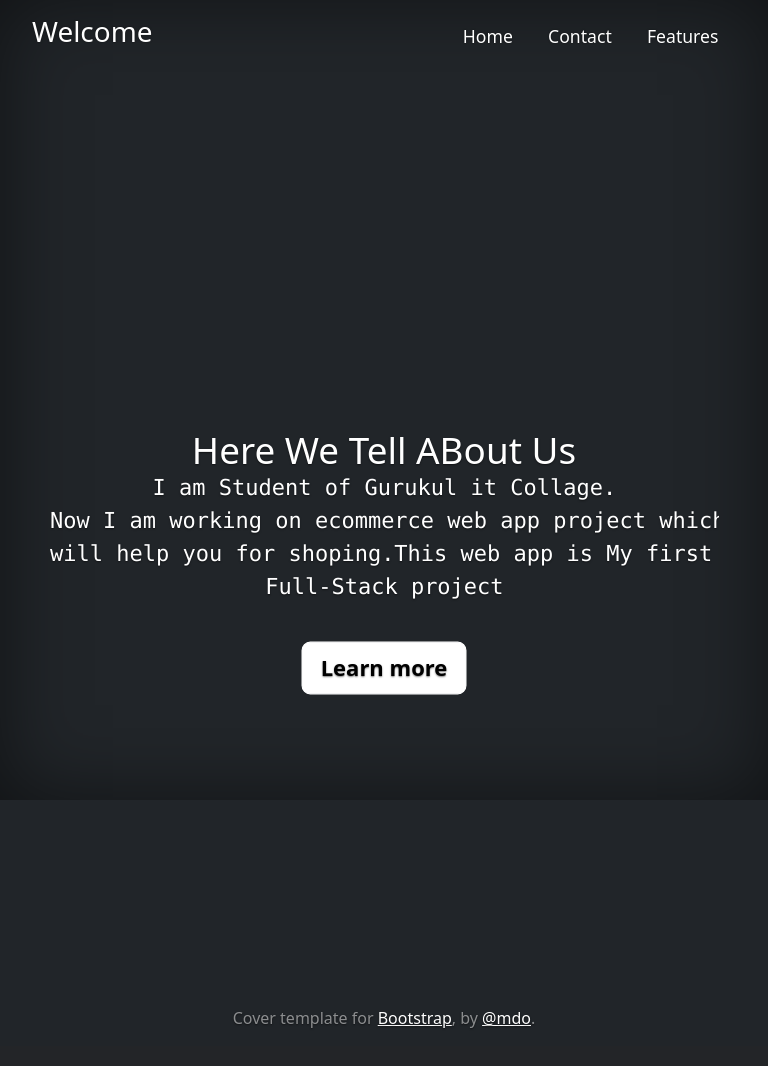
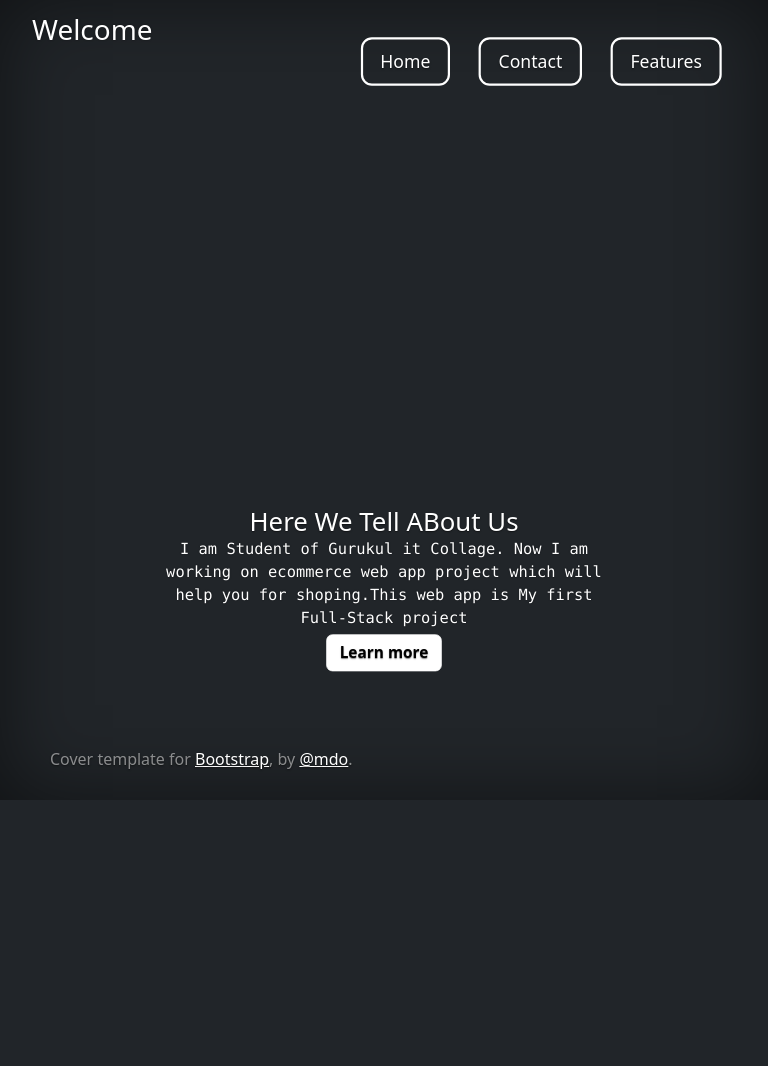
Before and after one commit to BabariyaMit8702/yadav-mall, a Django app: page /about/ in a window 768 px wide. Before the commit the page ends 1028 px from the top, so only its background shows below. Run offline with Django 5.2, Linux system fonts and the light colour scheme.

Commit message:
get responsive about page anf return from home page .html for mobile screen

```diff
--- a/ecwapp/static/ecwapp/css/about.css
+++ b/ecwapp/static/ecwapp/css/about.css
@@ -2,6 +2,12 @@
       font-size: 1.125rem;
       text-anchor: middle;
       user-select: none;
+    }
+
+    .cc{
+      border: #fff 2px solid;
+      border-radius: 10px;
+      margin: 5px;
     }
 
     @media (min-width: 768px) {
@@ -14,6 +20,11 @@
       text-shadow: 0 .05rem .1rem rgba(0, 0, 0, .5);
       box-shadow: inset 0 0 5rem rgba(0, 0, 0, .5);
       height: 100vh;
+    }
+
+    main{
+      justify-content: center;
+      align-items: center;
     }
 
     .cover-container {
@@ -57,6 +68,9 @@
       }
       .ftmtc{
         margin-top: 250px !important;
+        position: fixed;
+        bottom: 13px;
+        left: 300px;
       }
       header{
         transform: scale(1.1);
@@ -64,4 +78,28 @@
       .cfont{
         transform: scale(1.1);
       }
+      main{
+        margin-bottom: 300px;
+      }
     }
+
+      @media (max-width:768px) {
+        main{
+          margin-bottom: 300px;
+          transform: scale(0.7);
+        }
+        pre{
+          white-space:normal;
+        }
+        nav{
+          margin-top: 10px;
+        }
+        .ftmtc{
+          position: fixed;
+          bottom: 13px;
+          left: 50px;
+        }
+        .cc{
+          margin: 13px;
+        }
+      }
--- a/ecwapp/static/ecwapp/css/contect_to_homepage.css
+++ b/ecwapp/static/ecwapp/css/contect_to_homepage.css
@@ -71,3 +71,8 @@
                 transform: scale(1.7) !important;
             }
         }
+        @media (max-width:768px) {
+            .container{
+                transform: scale(0.7);
+            }
+        }
--- a/ecwapp/templates/about.html
+++ b/ecwapp/templates/about.html
@@ -58,10 +58,11 @@ Full-Stack project
       {% endblock %}
     </main>{% block empty %}
     <br><br>
+    <center>
     <footer class="ftmtc text-white-50">
       <p>Cover template for <a href="https://getbootstrap.com/" class="text-white">Bootstrap</a>, by <a
           href="https://twitter.com/mdo" class="text-white">@mdo</a>.</p>
-    </footer>
+    </footer></center>
   </div>
 {% block end %} {% endblock %}
   {% endblock %}
--- a/ecwapp/templates/contect.html
+++ b/ecwapp/templates/contect.html
@@ -20,7 +20,7 @@
   <div class="container">
     <h3 style="display: inline-block;">Contact Us</h3>
     <button class="btn btn-danger to_home">
-      <a href="/" style="color: white;">Return to Home Page 🏠</a></button>
+      <a href="/" class="returnhome">Return to Home Page 🏠</a></button>
     <button id="btncc">LIGHT</button>
     <form class="forms" action="/submit_contect_form/" method="POST" target="_self">
       {% csrf_token %}
```
Also changed, not shown: ecwapp/static/ecwapp/css/contect.css (+33 -3 lines).
